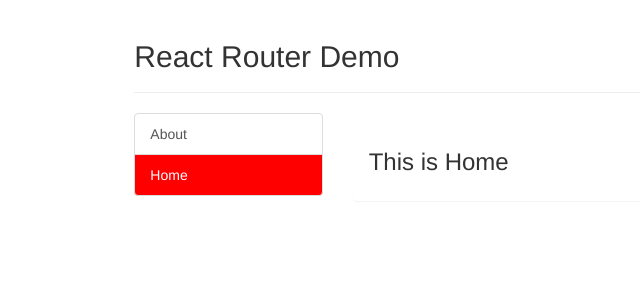
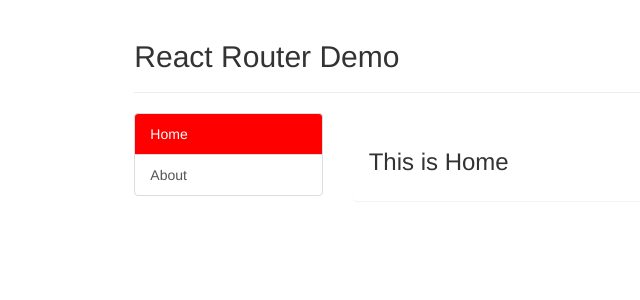
Before and after one commit to yhao3/simple-react-router-project, a React (Create React App) app: page /home in a window 1280 px wide. Shown: the top 300 px of the page, without its empty margins (84-724 px from the left). Built offline with nearby package versions, Linux system fonts and the light colour scheme.

Commit message:
ver4.0 封裝 NavLink

```diff
--- a/src/App.jsx
+++ b/src/App.jsx
@@ -1,7 +1,8 @@
 import React, { Component } from "react";
-import { NavLink, Route, Routes } from 'react-router-dom';
+import { Route, Routes } from 'react-router-dom';
 import Home from "./pages/Home";
 import About from "./pages/About";
+import MyNavLink from "./component/MyNavLink";
 
 export default class App extends Component {
   render() {
@@ -26,8 +27,11 @@ export default class App extends Component {
               {/* <NavLink className="list-group-item" to="/about">About</NavLink>
               <NavLink className="list-group-item" to="/home">Home</NavLink> */}
               {/* 使用自定義 css */}
-              <NavLink className={ ({isActive}) => 'list-group-item' + (isActive ? ' myHighlight' : '') }  to="/about">About</NavLink>
-              <NavLink className={ ({isActive}) => 'list-group-item' + (isActive ? ' myHighlight' : '') }  to="/home">Home</NavLink>
+              {/* <NavLink className={ ({isActive}) => 'list-group-item' + (isActive ? ' myHighlight' : '') }  to="/about">About</NavLink>
+              <NavLink className={ ({isActive}) => 'list-group-item' + (isActive ? ' myHighlight' : '') }  to="/home">Home</NavLink> */}
+              {/* 封裝 NavLink */}
+              <MyNavLink to="/home">Home</MyNavLink>
+              <MyNavLink to="/about">About</MyNavLink>
 
             </div>
           </div>
--- /dev/null
+++ b/src/component/MyNavLink/index.jsx
@@ -0,0 +1,11 @@
+import React, { Component } from 'react'
+import { NavLink } from 'react-router-dom'
+
+export default class MyNavLink extends Component {
+  render() {
+      console.log(this.props);
+    return (
+        <NavLink className={ ({isActive}) => 'list-group-item' + (isActive ? ' myHighlight' : '') } {...this.props} />
+    )
+  }
+}
```
Also changed, not shown: 1 other file (tests, documents, lock files or other folders).
